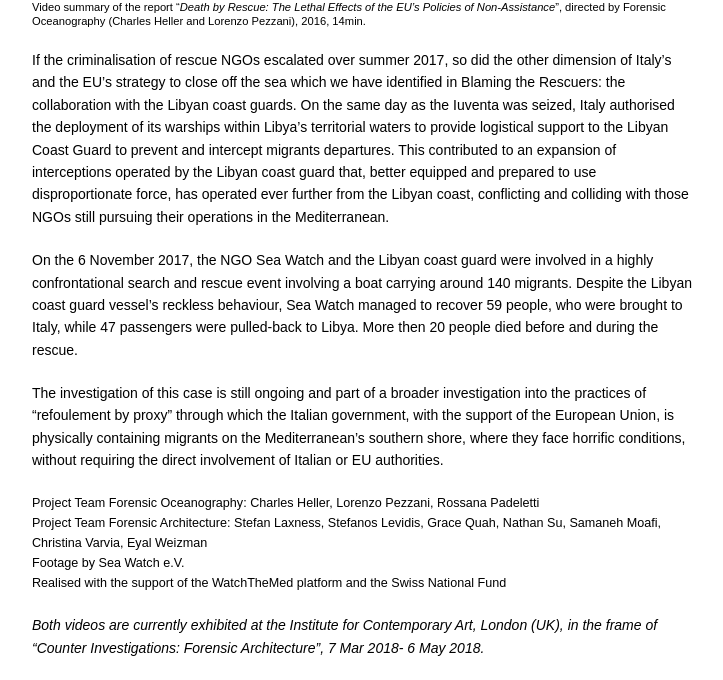
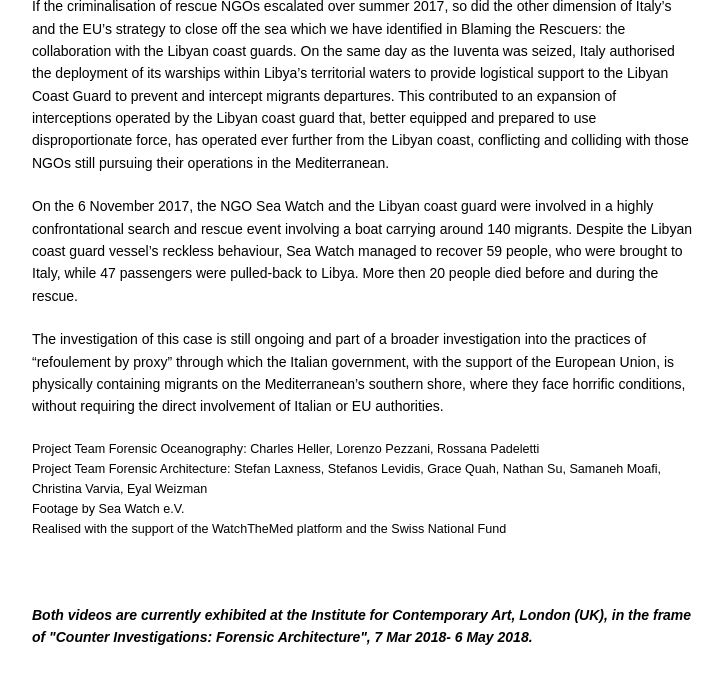
Before and after one commit to lorenzocharles/blaming-the-rescuers, a Jekyll site: the page built from newcases.html, in a window 1280 px wide and 900 px high, scrolled down 1770 px, cut to the strip 220-900 px from the top of the window. Shown: the whole strip, without its empty margins (278-1001 px from the left). Built offline with Jekyll 4.4.1, drawn with Linux system fonts in a browser that asks for light colours; some of the changed text lies outside the part shown.

Commit message:
[Iuventa] Some link styling, change of url

```diff
--- a/iuventa.html
+++ b/newcases.html
@@ -12,11 +12,11 @@ permalink: iuventa
                 <div class="box">
                     <h1 style="margin-bottom: 0.5em">
                         <span class="h1-heading">
-                    The Iuventa Case
+                            Iuventa
                         </span>
                     </h1>
 
-                    {% include vimeo-block.html videoID='219739614' caption='Video summary of the report &ldquo;<em>Death by Rescue: The Lethal Effects of the EU&#8217;s Policies of Non-Assistance</em>&rdquo;, directed by Forensic Oceanography (Charles Heller and Lorenzo Pezzani), 2016, 14min.' %}
+                    {% include vimeo-block.html videoID='258588902' caption='Video summary of the report &ldquo;<em>Death by Rescue: The Lethal Effects of the EU&#8217;s Policies of Non-Assistance</em>&rdquo;, directed by Forensic Oceanography (Charles Heller and Lorenzo Pezzani), 2016, 14min.' %}
 
                     <p>As demonstrated in our report <a href="https://blamingtherescuers.org/" style="text-decoration: underline; font-weight: bold">Blaming the Rescuers</a>, since the end of 2016, a growing campaign of de-legitimisation and criminalisation has systematically targeted non-governmental organisations (NGOs) engaged in search and rescue in the Mediterranean. These organisations had courageously deployed their own rescue missions in a desperate attempt to fill the gap in search and rescue capabilities created by the EU and its member states’ decision to pull back from rescue at sea at the end of 2014. </p>
 
@@ -65,7 +65,8 @@ permalink: iuventa
                         Footage by Sea Watch e.V.<br>
                         Realised with the support of the WatchTheMed platform and the Swiss National Fund
                     </p>
-                    <p style="margin-top: 1.5em"><i>Both videos are currently exhibited at the Institute for Contemporary Art, London (UK), in the frame of “Counter Investigations: Forensic Architecture”, 7 Mar 2018- 6 May 2018.</i></p>
+                    <br>
+                    <p style="margin-top: 1.5em; font-weight: bold"><i>Both videos are currently exhibited at the Institute for Contemporary Art, London (UK), in the frame of <a href="https://www.ica.art/whats-on/season/counter-investigations-forensic-architecture">"Counter Investigations: Forensic Architecture"</a>, 7 Mar 2018- 6 May 2018.</i></p>
                 </div>
             </div>
         </div>
```
Also changed, not shown: other parts of newcases.html (+1 -1 lines).
